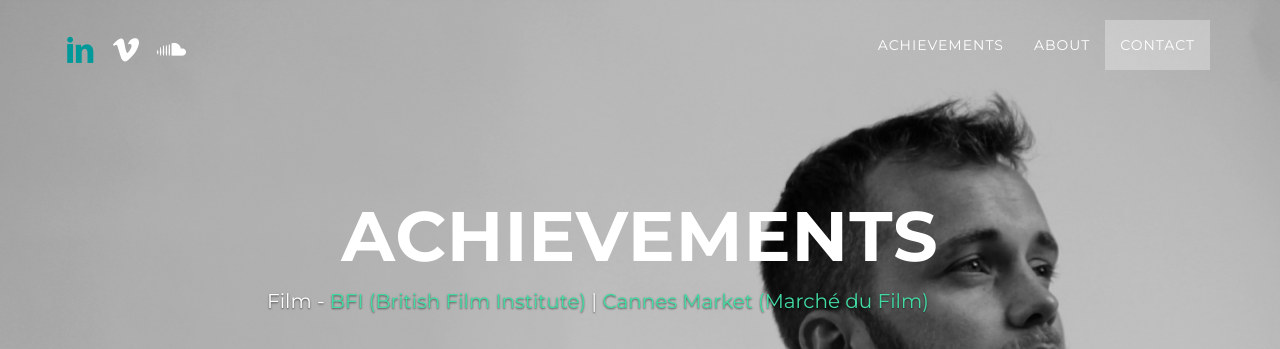
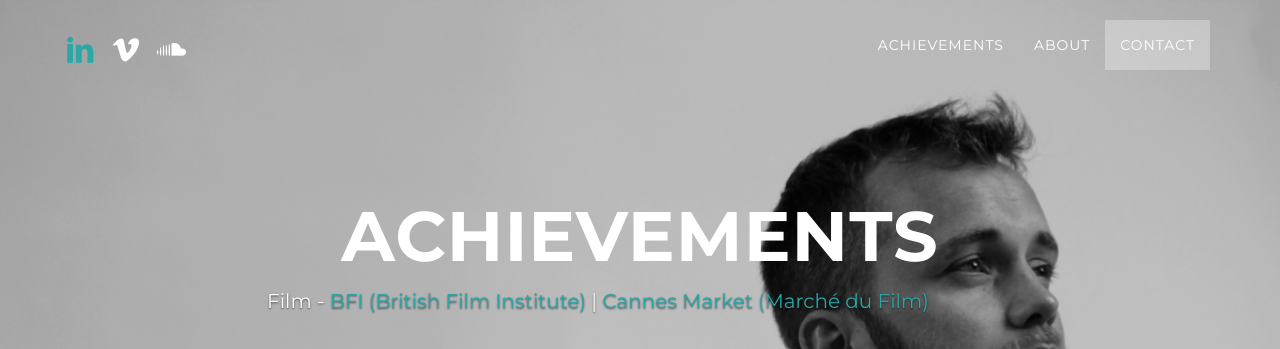
Before and after one commit to JoelBalmer/joelbalmermusic, a plain HTML site: page index.html in a window 1280 px wide. In both pictures the pointer is over the link 80 px from the left and 45 px from the top of the page. Shown: the top 349 px of the page. Drawn offline with Linux system fonts and the light colour scheme; some packages are replaced by stand-ins of ours; a script that the page names is missing.

Commit message:
change hove colour of all links

```diff
--- a/css/grayscale.css
+++ b/css/grayscale.css
@@ -129,21 +129,17 @@ p {
     line-height: 1.5;
 }
 
-a {
-    color: #42dca3;
+a, i:hover {
+    color: #2AA7A7;
     -webkit-transition: all .2s ease-in-out;
     -moz-transition: all .2s ease-in-out;
     transition: all .2s ease-in-out;
 }
 
-#page-top > nav > div > div.navbar-header > a > i:hover {
-    color: #009999;
-}
-
 a:hover,
 a:focus {
     text-decoration: none;
-    color: #1d9b6c;
+    color: #86E4E4;
 }
 
 .light {
```
